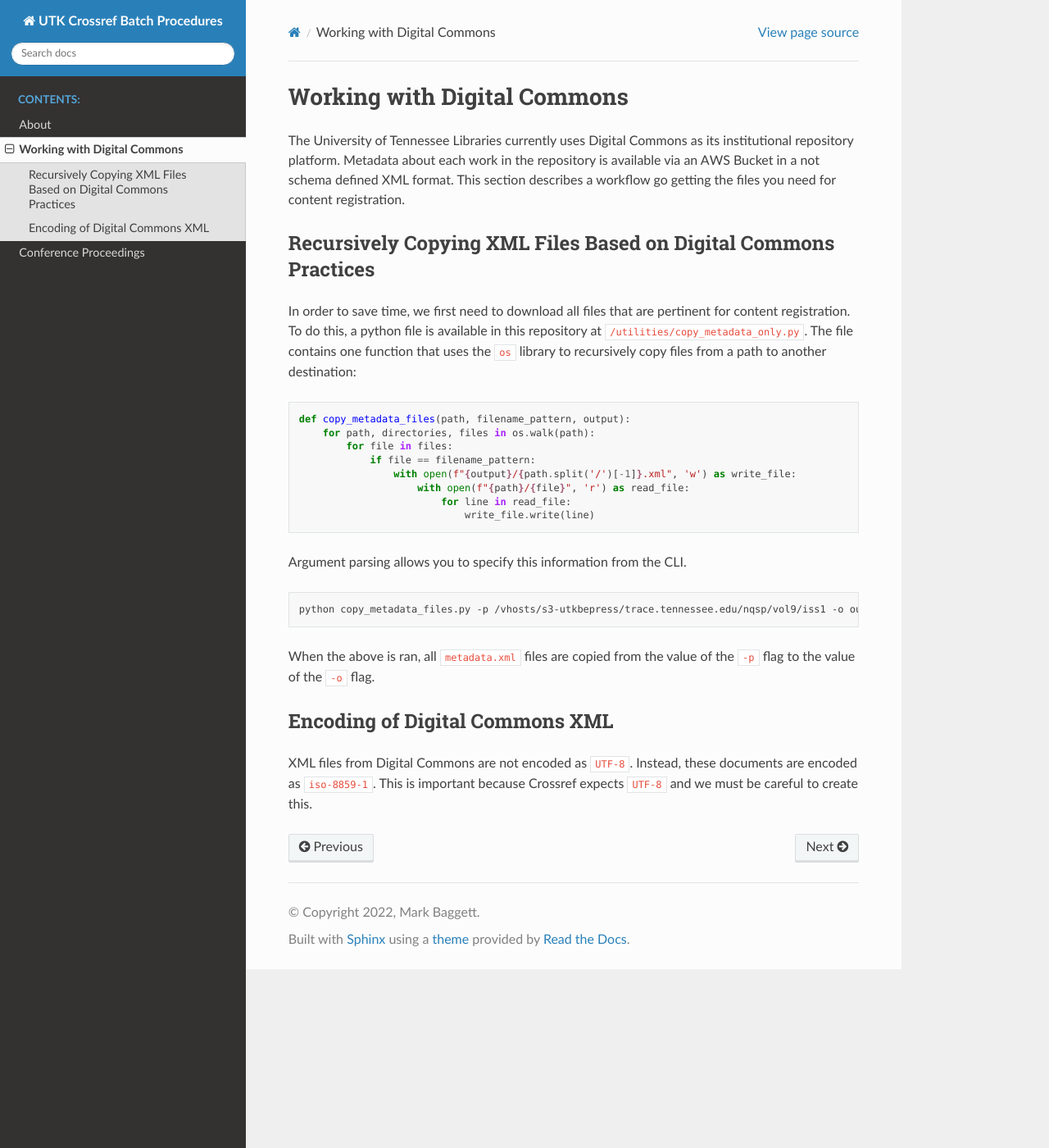
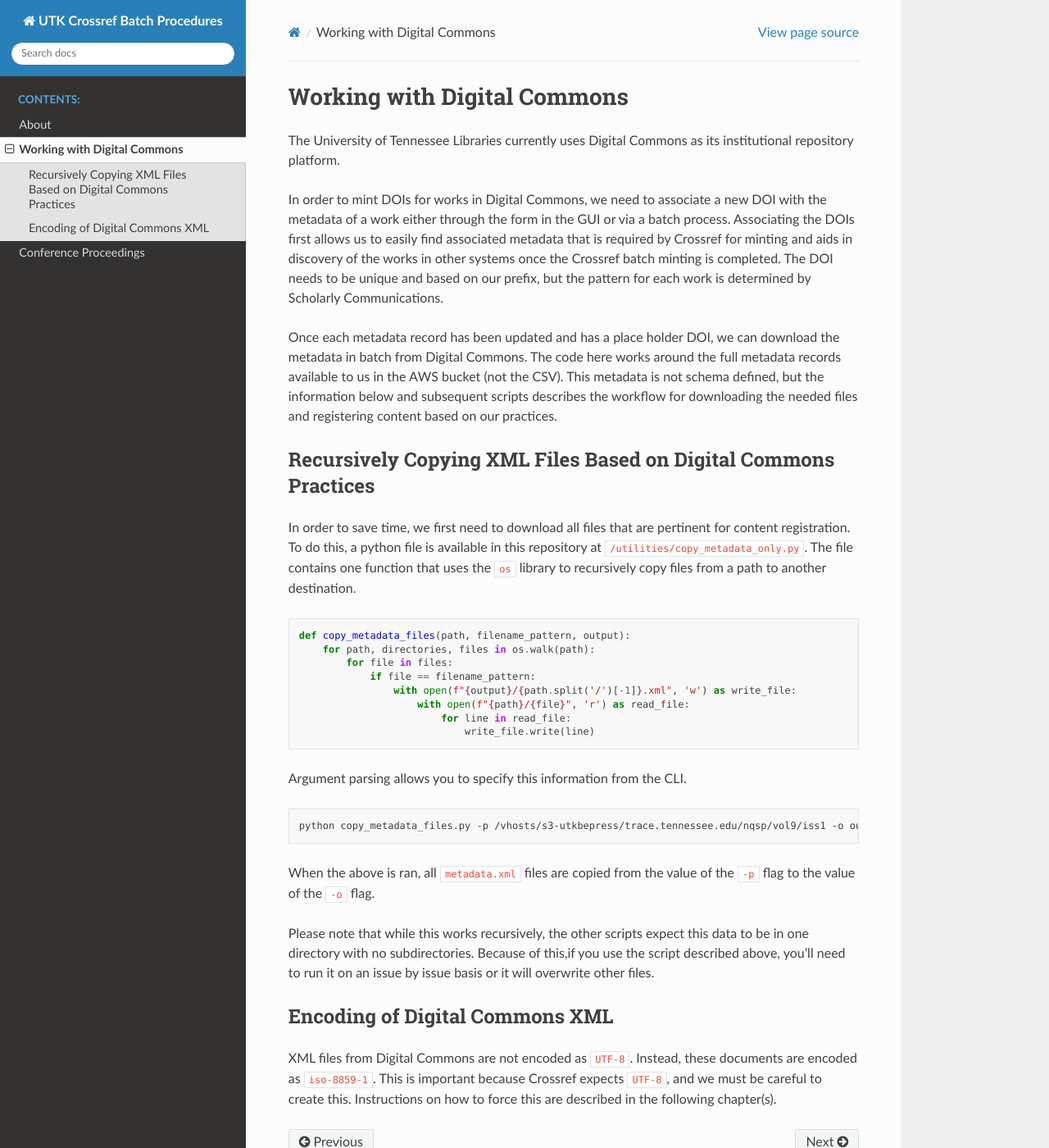
Before and after one commit to markpbaggett/crossref_batch, a Sphinx documentation site: the page built from docs/source/contents/2_digital_commons.rst, in a window 1280 px wide and 1400 px high. Shown: the whole window at 82% size. Built offline with Sphinx 7.4.7 and the Read the Docs theme 2.0.0, drawn with Linux system fonts in a browser that asks for light colours.

Commit message:
Prescribe getting files from Digital Commons.

```diff
--- a/docs/source/contents/2_digital_commons.rst
+++ b/docs/source/contents/2_digital_commons.rst
@@ -2,9 +2,18 @@
 Working with Digital Commons
 ============================
 
-The University of Tennessee Libraries currently uses Digital Commons as its institutional repository platform. Metadata
-about each work in the repository is available via an AWS Bucket in a not schema defined XML format. This section
-describes a workflow go getting the files you need for content registration.
+The University of Tennessee Libraries currently uses Digital Commons as its institutional repository platform.
+
+In order to mint DOIs for works in Digital Commons, we need to associate a new DOI with the metadata of a work either
+through the form in the GUI or via a batch process. Associating the DOIs first allows us to easily find associated metadata
+that is required by Crossref for minting and aids in discovery of the works in other systems once the Crossref batch
+minting is completed. The DOI needs to be unique and based on our prefix, but the pattern for each work is determined by
+Scholarly Communications.
+
+Once each metadata record has been updated and has a place holder DOI, we can download the metadata in batch from Digital
+Commons. The code here works around the full metadata records available to us in the AWS bucket (not the CSV). This metadata
+is not schema defined, but the information below and subsequent scripts describes the workflow for downloading the needed
+files and registering content based on our practices.
 
 ----------------------------------------------------------------
 Recursively Copying XML Files Based on Digital Commons Practices
@@ -12,7 +21,7 @@
 
 In order to save time, we first need to download all files that are pertinent for content registration. To do this, a
 python file is available in this repository at :code:`/utilities/copy_metadata_only.py`.  The file contains one function
-that uses the :code:`os` library to recursively copy files from a path to another destination:
+that uses the :code:`os` library to recursively copy files from a path to another destination.
 
 .. code-block:: python
 
@@ -34,9 +43,14 @@
 When the above is ran, all :code:`metadata.xml` files are copied from the value of the :code:`-p` flag to the value of
 the :code:`-o` flag.
 
+Please note that while this works recursively, the other scripts expect this data to be in one directory with no
+subdirectories. Because of this,if you use the script described above, you'll need to run it on an issue by issue basis
+or it will overwrite other files.
+
 -------------------------------
 Encoding of Digital Commons XML
 -------------------------------
 
 XML files from Digital Commons are not encoded as :code:`UTF-8`. Instead, these documents are encoded as :code:`iso-8859-1`.
-This is important because Crossref expects :code:`UTF-8` and we must be careful to create this.
+This is important because Crossref expects :code:`UTF-8`, and we must be careful to create this. Instructions on how to
+force this are described in the following chapter(s).
```
